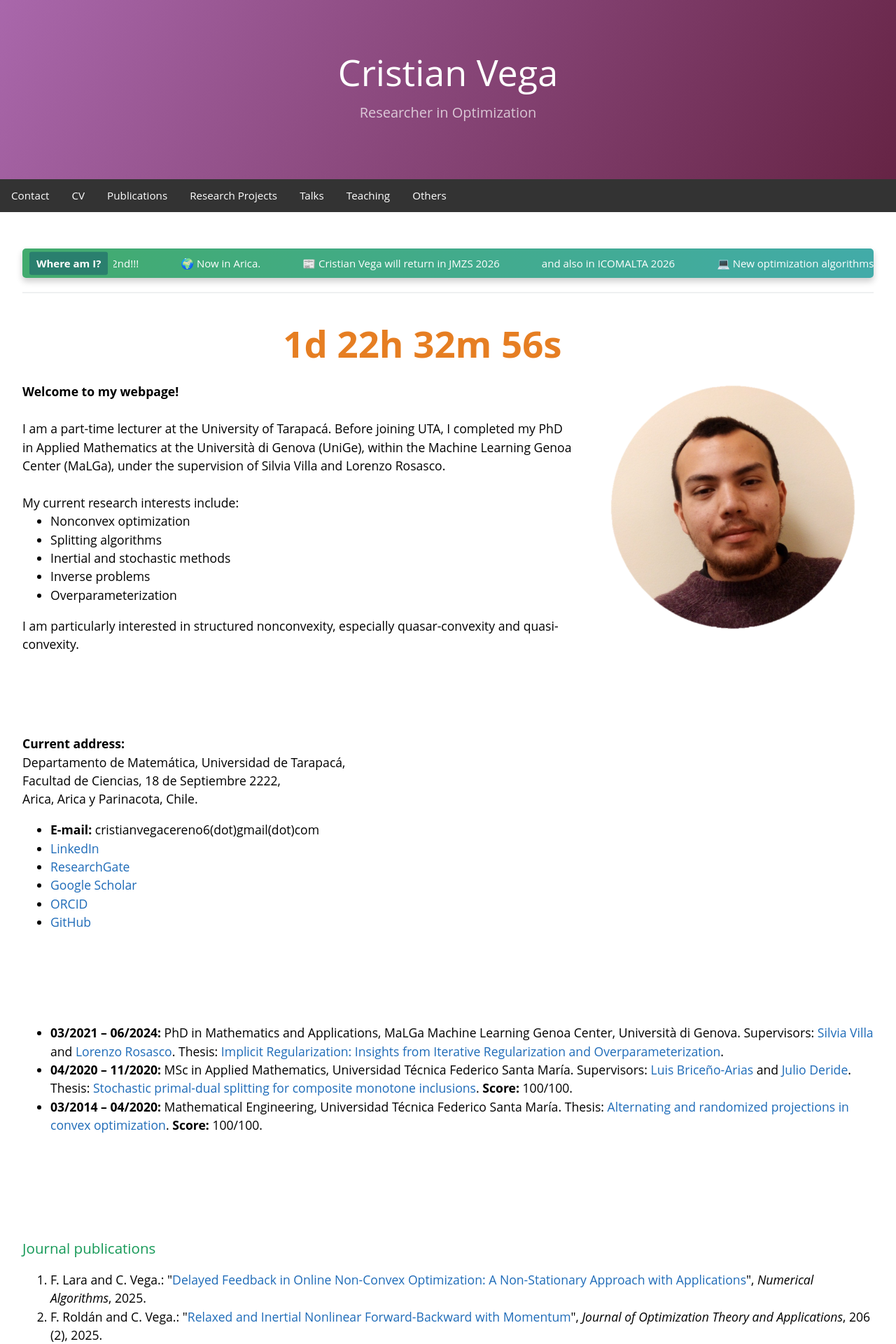
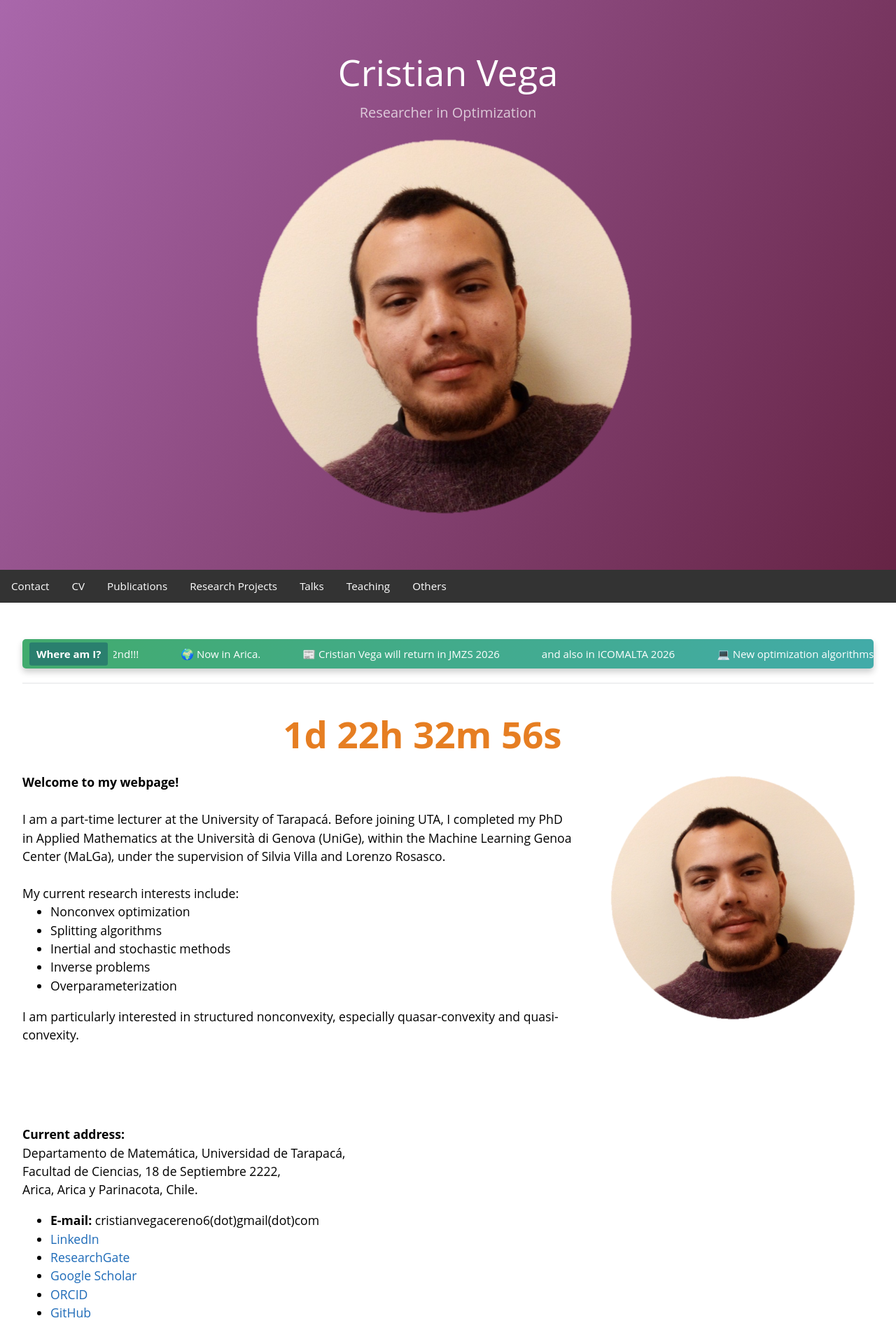
Before and after one commit to cristianvega1995/cristianvega1995.github.io, a Jekyll site: the page index.html, which Jekyll copies as it is, in a window 1280 px wide. Shown: the top 1920 px of the page at 70% size. Built offline with Jekyll 4.4.1, drawn with Linux system fonts in a browser that asks for light colours.

Commit message:
Add image of Cristian Vega to header

```diff
--- a/index.html
+++ b/index.html
@@ -86,6 +86,7 @@
 <header class="page-header">
     <h1>Cristian Vega</h1>
     <h2>Researcher in Optimization</h2>
+    <img src="cristian_vega.png" alt="Cristian Vega" style="max-width:100%; height:auto;">
 </header>
 
 <nav>
```
